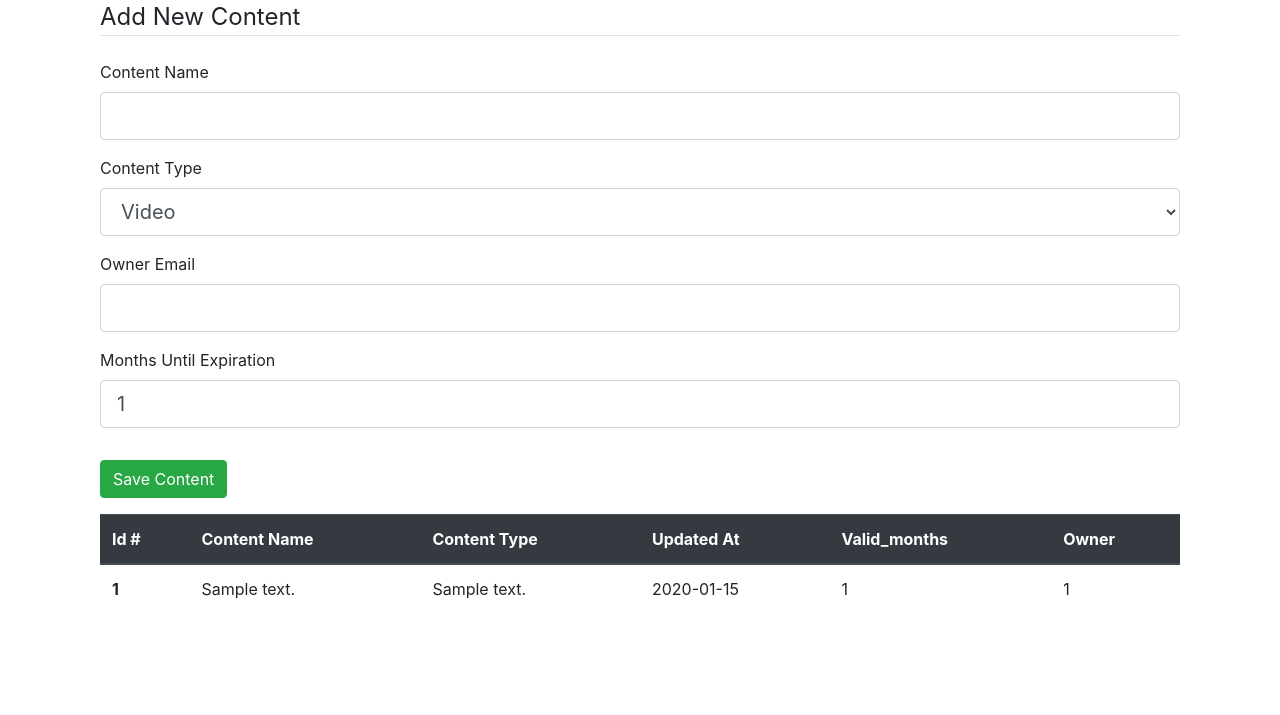
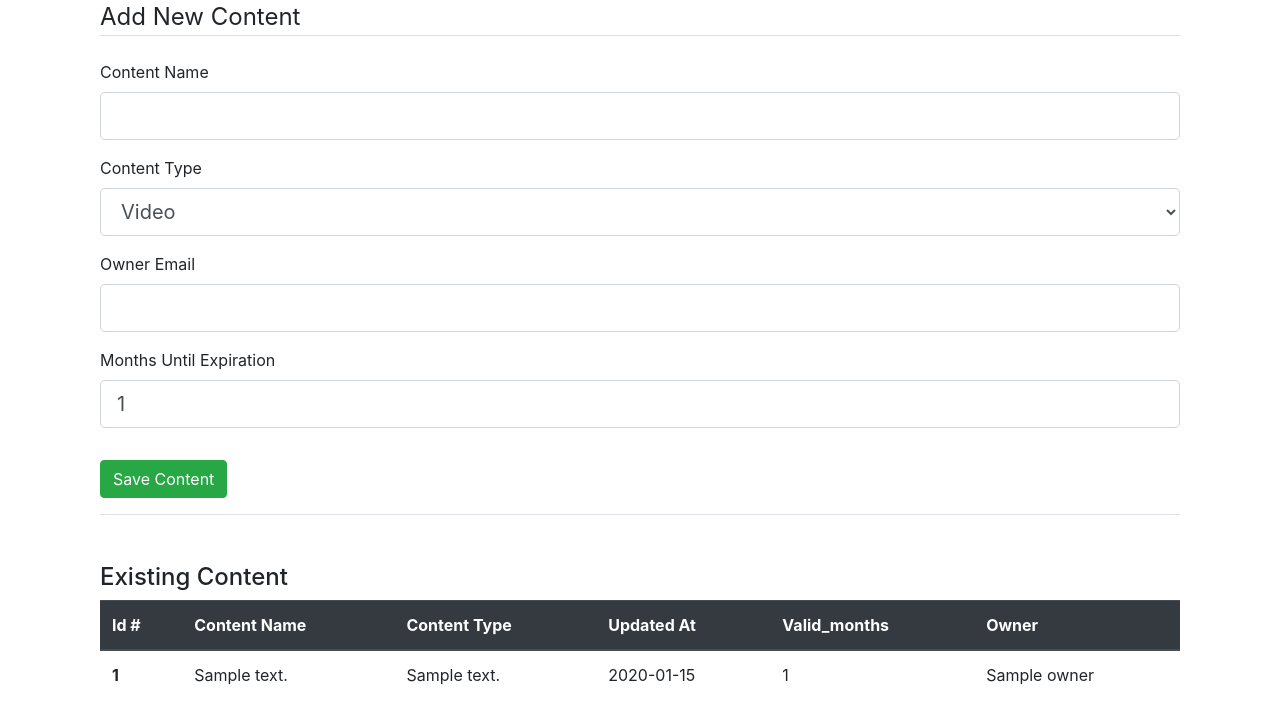
Before and after one commit to hanCodeHub/content-tracker-app, a Flask app: page /content in a window 1280 px wide. Shown: the part 139-854 px from the top of the page. Before the commit the page ends 738 px from the top, so only its background shows below. Run offline with Flask 2, Linux system fonts and the light colour scheme; tables that the repository leaves empty hold one stand-in row (values such as "Sample post"); some libraries are stand-ins or nearby versions.

Commit message:
rendered owner names by owner id for each row in content table

```diff
--- a/main/models/OwnerModel.py
+++ b/main/models/OwnerModel.py
@@ -27,9 +27,9 @@ class Owner(db.Model):
         return cls.query.filter_by(owner_email=email).first()
 
     @classmethod
-    def find_by_name(cls, name):
-        """Returns all the owner records matching the correct name"""
-        return cls.query.filter_by(owner_name=name).all()
+    def find_by_id(cls, _id):
+        """Returns the first owner record matching the correct id"""
+        return cls.query.filter_by(id=_id).first()
 
     @classmethod
     def get_all_owners(cls):
--- a/main/routes/content_routes.py
+++ b/main/routes/content_routes.py
@@ -16,22 +16,24 @@ def content_index():
 
         # user input from the content form is stored in the following:
         owner_email = form.owner_email.data
-        content_name = form.content_name.data
+        content_name = form.content_name.data.lower()
         content_type = choices.get(choice)
         valid_months = form.valid_months.data
 
         # validation - if owner does not exist, reload page with error msg
         owner_obj = Owner.find_by_email(owner_email)
         if not owner_obj:
-            flash(f'Owner with email {owner_email} does not exist!', 'danger')
+            flash(f'Owner with the email {owner_email} does not exist!',
+                  'danger')
             return redirect(url_for('content'))
 
         # validation - if content already exists, reload page with error msg
         if Content.find_by_name(content_name):
-            flash(f'Content with name {content_name} already exists!', 'danger')
+            flash(f'Content with the name {content_name} already exists!',
+                  'danger')
             return redirect(url_for('content'))
 
-        # new content is saved and page is reloaded
+        # new content is saved and page is reloaded with success msg
         new_content = Content(content_name=content_name,
                               content_type=content_type,
                               updated_at=date.today(),
@@ -44,7 +46,16 @@ def content_index():
 
     # GET all existing contents and render it in the view
     contents = Content.get_all_content()
+
+    # if there are contents, a dict holds owner id:name pairs for each content
+    owner_names_by_id = {}
+    if contents:
+        for content in contents:
+            content_owner_name = Owner.find_by_id(content.owner_id).owner_name
+            owner_names_by_id[content.id] = content_owner_name
+
     return render_template('content_form.html',
                            title='Content Form',
                            form=form,
-                           contents=contents)
+                           contents=contents,
+                           owner_names=owner_names_by_id)
--- a/main/routes/owner_routes.py
+++ b/main/routes/owner_routes.py
@@ -31,7 +31,6 @@ def owner_index():
 
     # Get all existing owners from the database and render the view
     owners = Owner.get_all_owners()
-
     return render_template('owner_form.html',
                            title='Owner Form',
                            form=form,
--- a/main/templates/content_form.html
+++ b/main/templates/content_form.html
@@ -1,7 +1,8 @@
 {% extends "layout.html" %}
 {% block content %}
 <div class="container">
-    <form method="POST" action=""> <!-- will post form data to the same route -->
+    <!-- form data is posted to the same route -->
+    <form method="POST" action="" class="mb-5 border-bottom">
         {{ form.hidden_tag() }}
 
         <fieldset class="form-group">
@@ -75,6 +76,7 @@
     </form>
 
     {% if contents %}
+    <header class="h4 mb-2">Existing Content</header>
         <table class="table">
             <!-- Table headers -->
             <thead class="thead-dark">
@@ -97,7 +99,7 @@
                     <td>{{ content.content_type }}</td>
                     <td>{{ content.updated_at }}</td>
                     <td>{{ content.valid_months }}</td>
-                    <td>{{ content.owner_id }}</td>
+                    <td>{{ owner_names[content.owner_id] }}</td>
                 </tr>
             {% endfor %}
             </tbody>
--- a/main/templates/owner_form.html
+++ b/main/templates/owner_form.html
@@ -2,7 +2,8 @@
 <!-- Form for adding new owners -->
 {% block content %}
 <div class="container">
-    <form method="POST" action="" class="mb-5"> <!-- will post form data to the same route -->
+    <!-- form data is posted to the same route -->
+    <form method="POST" action="" class="mb-5 border-bottom">
         {{ form.hidden_tag() }}
 
         <fieldset class="form-group">
```
